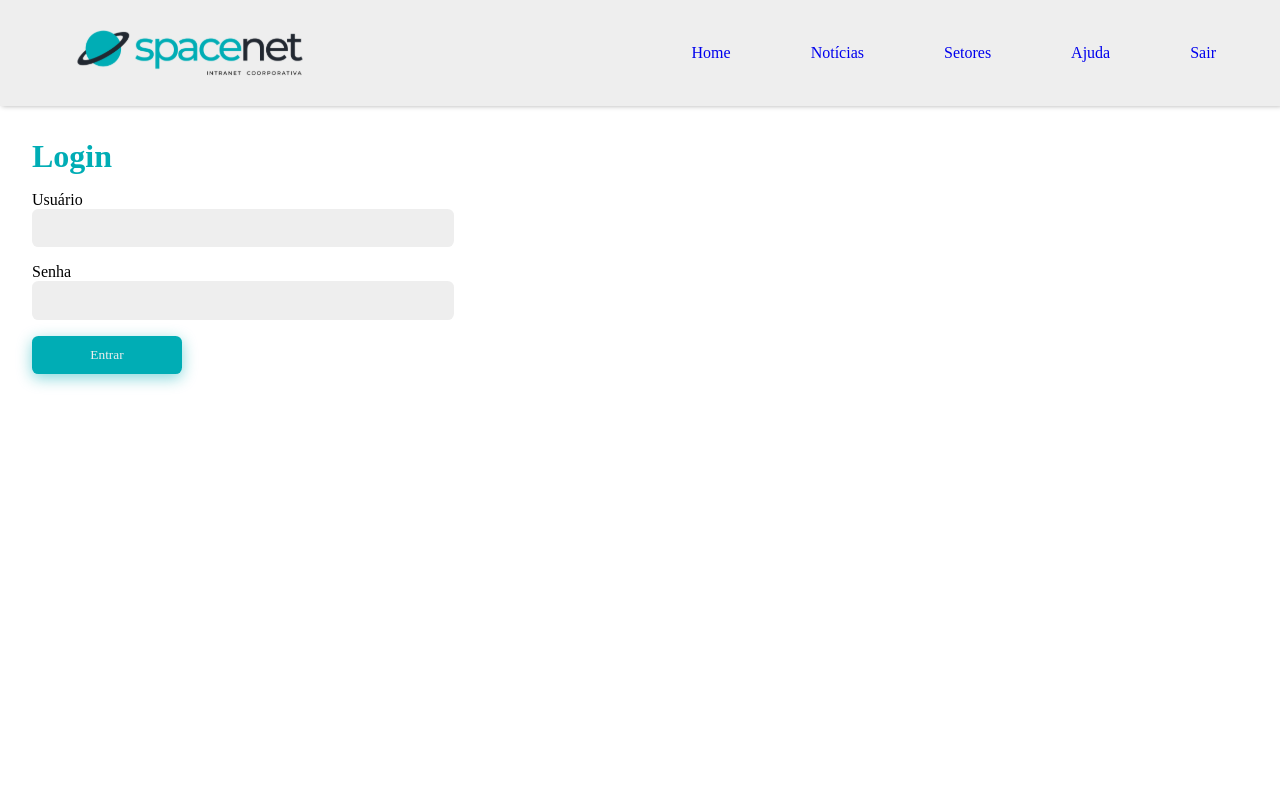
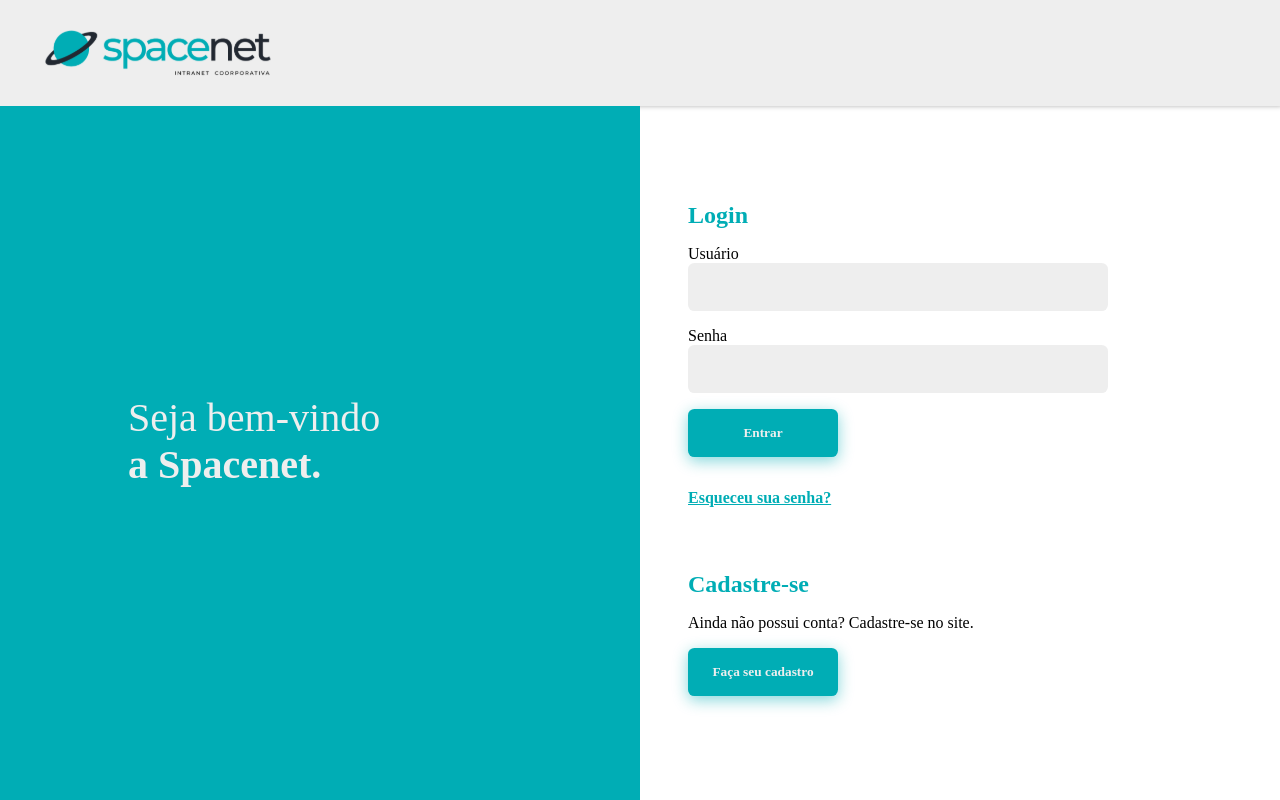
Before and after one commit to ICEI-PUC-Minas-PMV-ADS/spacenet-puc, a React (Create React App) app in the folder src/client/: page /login in a window 1280 px wide. Shown: the top 800 px of the page. Built offline with nearby package versions, Linux system fonts and the light colour scheme.

Commit message:
criando página de Login

```diff
--- a/src/client/package.json
+++ b/src/client/package.json
@@ -8,6 +8,7 @@
     "@testing-library/user-event": "^13.5.0",
     "react": "^18.2.0",
     "react-dom": "^18.2.0",
+    "react-router-dom": "^6.4.0",
     "react-scripts": "5.0.1",
     "web-vitals": "^2.1.4"
   },
--- a/src/client/src/App.js
+++ b/src/client/src/App.js
@@ -1,14 +1,22 @@
 import React from 'react'
+import { BrowserRouter, Route, Routes } from 'react-router-dom';
+import Login from './components/Login/Login';
 import Header from './components/Header';
-import Form from './components/Form/Form'
-
+import Footer from './components/Footer';
 
 function App() {
 
   return (
     <div className="App">
-      <Header />
-      <Form />
+      <BrowserRouter>
+        <Header />
+        <Routes>
+          <Route path='login/*' element={<Login />}></Route>
+        </Routes>
+        <Footer />
+      </BrowserRouter>
+
+
     </div>
   );
 }
--- a/src/client/src/components/Buttons/Button.module.css
+++ b/src/client/src/components/Buttons/Button.module.css
@@ -1,14 +1,14 @@
 .button {
-    padding: 0.7rem;
+    padding: 1rem;
     background-color: var(--primary-blue);
     border: none;
     border-radius: 0.4rem;
     color: var(--off-white);
     cursor: pointer;
-    width: 100%;
-    max-width: 150px;
+    min-width: 150px;
     transition: 0.3s;
     box-shadow: 0px 4px 15px #00acb57b;
+    font-weight: 600;
 }
 
 .button:hover {
--- /dev/null
+++ b/src/client/src/components/Footer.js
@@ -0,0 +1,13 @@
+import React from 'react'
+import Logo from '../assets/logo.svg'
+import styles from "./Footer.module.css"
+
+const Footer = () => {
+    return (
+        <footer className={styles.footer}>
+            <img className={styles.logo} src={Logo} />
+        </footer>
+    )
+}
+
+export default Footer
--- /dev/null
+++ b/src/client/src/components/Footer.module.css
@@ -0,0 +1,11 @@
+.logo {
+    width: 100%;
+    max-width: 150px;
+}
+
+.footer {
+    text-align: center;
+    padding: 3rem;
+    background-color: #eee;
+    box-shadow: 2px 0px 5px rgb(175, 175, 175);
+}
--- a/src/client/src/components/Form/Form.js
+++ b/src/client/src/components/Form/Form.js
@@ -4,7 +4,8 @@ import Button from '../Buttons/Button'
 
 const Form = () => {
     return (
-        <form className={styles.form}>
+        <div className={styles.container}>
+            <form>
                 <h1 className={styles.h1}>Login</h1>
                 <label>Usuário</label>
                 <input className={styles.input} type="text" />
@@ -12,7 +13,11 @@ const Form = () => {
                 <input className={styles.input} type="password" />
                 <Button buttonText="Entrar" />
             </form>
+            <div className={styles.forgotContainer}>
+                <a href='/' className={styles.forgot}>Esqueceu sua senha?</a>
+            </div>
+        </div>
     )
 }
 
-export default Form
+export default Form;
--- a/src/client/src/components/Form/Form.module.css
+++ b/src/client/src/components/Form/Form.module.css
@@ -1,7 +1,7 @@
-.form {
+.container {
+    padding: 6rem 2rem 2rem 3rem;
     width: 100%;
-    max-width: 400px;
-    padding: 2rem;
+    max-width: 500px;
 }
 
 .h1 {
@@ -9,11 +9,28 @@
     color: var(--primary-blue);
 }
 
+.forgot {
+    font-weight: 600;
+    text-decoration: underline;
+    color: var(--primary-blue);
+
+}
+
+.forgotContainer {
+    padding-top: 2rem;
+}
+
 .input {
     width: 100%;
     margin-bottom: 1rem;
-    padding: 0.7rem;
+    padding: 1rem;
     border: none;
     background-color: #eee;
     border-radius: 0.4rem;
 }
+
+@media (max-width:1000px) {
+    .container {
+        padding-top: 3rem;
+    }
+}
--- a/src/client/src/components/Header.js
+++ b/src/client/src/components/Header.js
@@ -8,7 +8,7 @@ const Header = () => {
             <div>
                 <img src={Logo} />
             </div>
-            <nav >
+            {/* <nav >
                 <ul className={styles.ul}>
                     <a href='/'><li>Home</li></a>
                     <a href='/'><li>Notícias</li></a>
@@ -16,7 +16,7 @@ const Header = () => {
                     <a href='/'><li>Ajuda</li></a>
                     <a href='/'><li>Sair</li></a>
                 </ul>
-            </nav>
+            </nav> */}
         </header>
     )
 }
--- a/src/client/src/components/Header.module.css
+++ b/src/client/src/components/Header.module.css
@@ -1,10 +1,7 @@
 .header {
     display: flex;
     justify-content: space-between;
-    padding-top: 1rem;
-    padding-bottom: 1rem;
-    padding-left: 4rem;
-    padding-right: 4rem;
+    padding: 1rem 2rem 1rem 2rem;
     background-color: #eee;
     align-items: center;
     box-shadow: 2px 0px 5px rgb(175, 175, 175);
--- /dev/null
+++ b/src/client/src/components/Login/Login.js
@@ -0,0 +1,27 @@
+import React from 'react'
+import Form from '../Form/Form'
+import Button from '../Buttons/Button';
+import styles from "./Login.module.css"
+
+const Login = () => {
+    return (
+        <section className='animeLeftSlow'>
+            <div className={styles.login}>
+                <div className={styles.backgroundTitle}>
+                    <h1 className={`animeLeftSlow ${styles.title}`}><span className={styles.span}>Seja bem-vindo </span><br />
+                        a Spacenet. </h1>
+                </div>
+                <div>
+                    <Form />
+                    <div className={styles.register}>
+                        <h1 className={styles.registerTitle}>Cadastre-se</h1>
+                        <p className={styles.paragraph}>Ainda não possui conta? Cadastre-se no site.</p>
+                        <Button buttonText="Faça seu cadastro" />
+                    </div>
+                </div>
+            </div>
+        </section>
+    )
+}
+
+export default Login
--- /dev/null
+++ b/src/client/src/components/Login/Login.module.css
@@ -0,0 +1,43 @@
+.login {
+    display: grid;
+    grid-template-columns: 1fr 1fr;
+}
+
+.title {
+    padding: 18rem 0rem 0rem 8rem;
+    color: var(--off-white);
+    font-size: 2.5rem;
+    height: 100vh;
+}
+
+.backgroundTitle {
+    background-color: var(--primary-blue);
+}
+
+.span {
+    font-weight: 200;
+}
+
+.register {
+    padding: 2rem 0rem 8rem 3rem;
+}
+
+.registerTitle {
+    color: var(--primary-blue);
+}
+
+.paragraph {
+    padding: 1rem 1rem 1rem 0rem;
+}
+
+@media (max-width:1000px) {
+    .login {
+        display: block;
+        grid-template-columns: 1fr 1fr;
+    }
+
+    .title {
+        padding: 5rem 0rem 5rem 3rem;
+        height: auto;
+    }
+}
--- a/src/client/src/index.css
+++ b/src/client/src/index.css
@@ -2,6 +2,7 @@
   padding: 0%;
   margin: 0%;
   font-family: Montserrat;
+  box-sizing: border-box;
 }
 
 :root {
@@ -17,3 +18,17 @@ a {
 li {
   list-style: none;
 }
+
+.animeLeftSlow {
+  opacity: 0;
+  transform: translateX(-20px);
+  animation: animeLeftSlow 1s forwards;
+}
+
+@keyframes animeLeftSlow {
+  to {
+      opacity: 1;
+      transform: initial;
+  }
+
+}
```
Also changed, not shown: 1 other file (tests, documents, lock files or other folders). Lines whose indentation alone changed are shown as unchanged.
